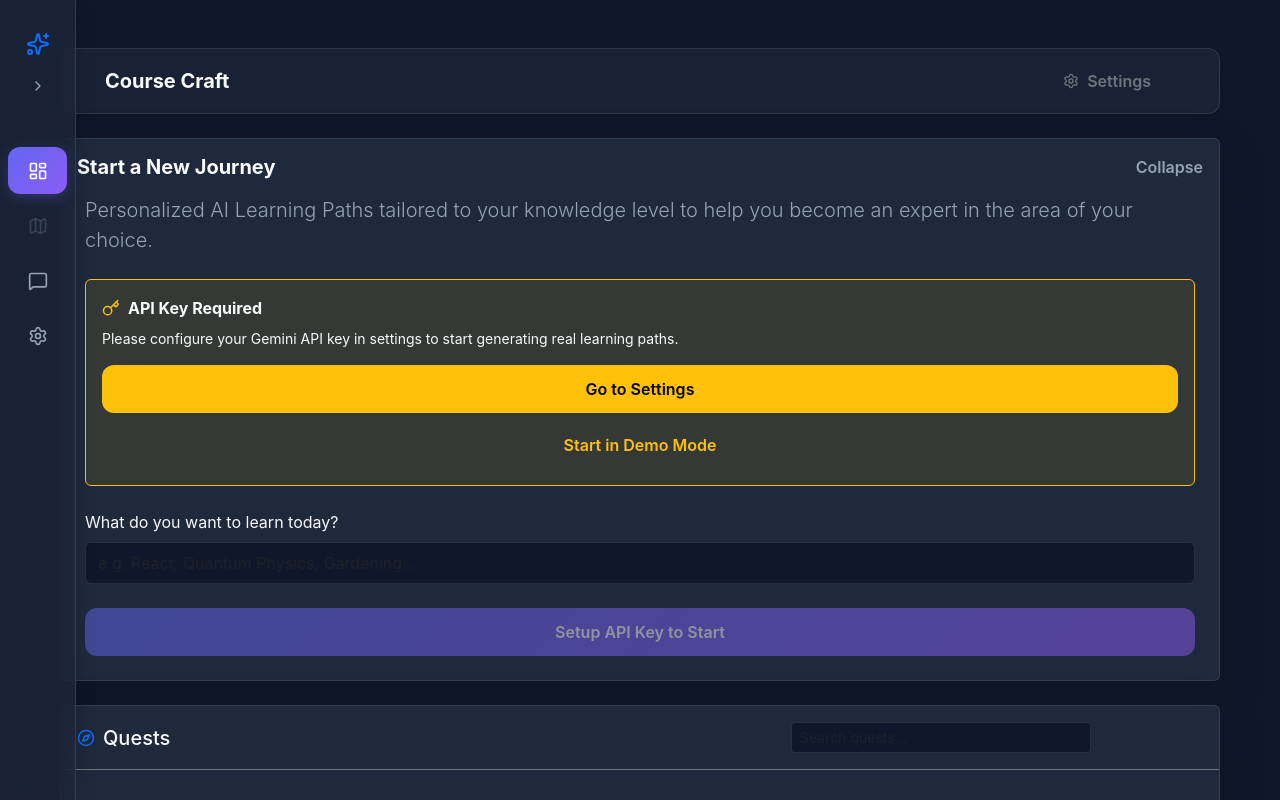
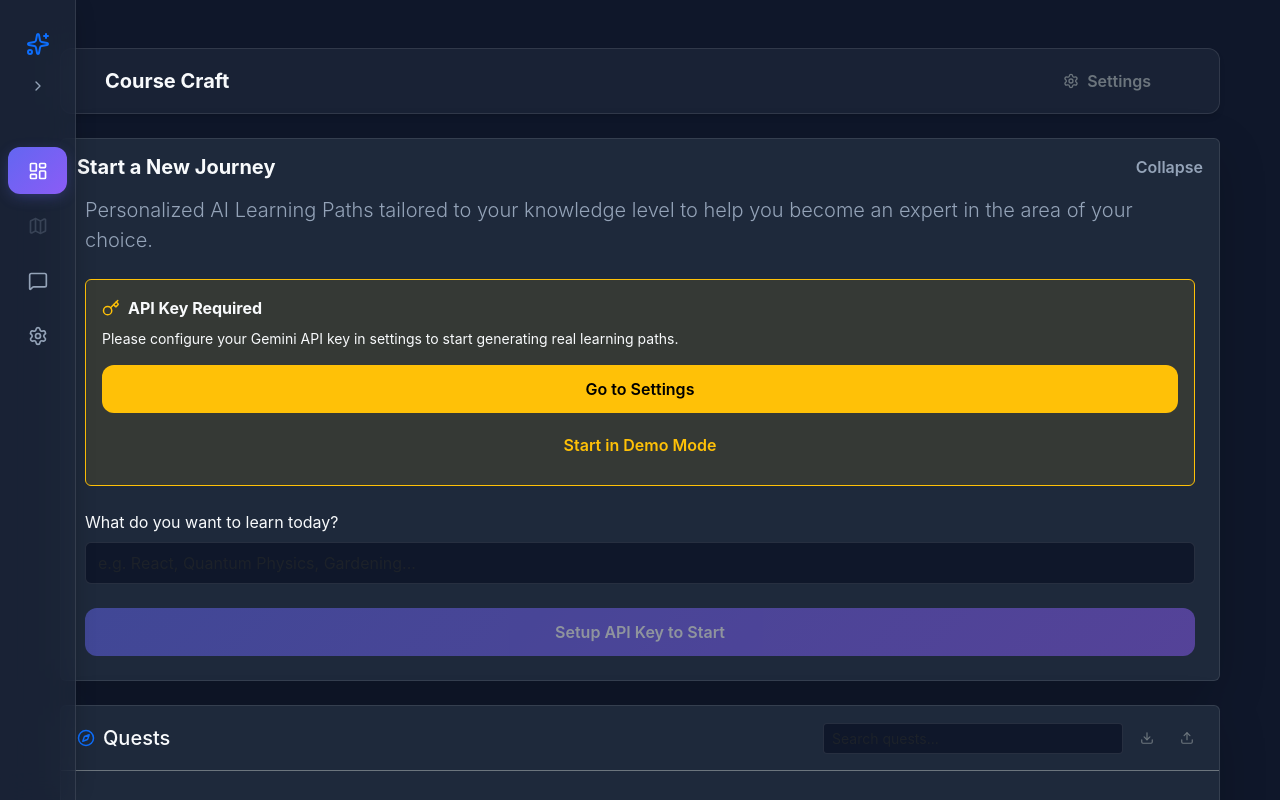
Before and after one commit to ibrezm1/Edu-assist01, a React (Vite) app in the folder client/: page / in a window 1280 px wide. Shown: the top 800 px of the page. Built offline with nearby package versions, Linux system fonts and the light colour scheme.

Commit message:
style: fix upload/download buttons icon clipping in Quests header

```diff
--- a/client/src/components/Onboarding.jsx
+++ b/client/src/components/Onboarding.jsx
@@ -255,10 +255,10 @@ const Onboarding = ({ onStart, onSelectSavedPath, onOpenSettings, apiKey, demoMo
                                             )}
                                         </div>
                                         <Stack direction="horizontal" gap={2} className="flex-shrink-0">
-                                            <Button variant="outline-secondary" size="sm" onClick={handleDownload} title="Download Backup" className="d-flex align-items-center justify-content-center" style={{ height: '30px', width: '30px' }}>
+                                            <Button variant="outline-secondary" size="sm" onClick={handleDownload} title="Download Backup" className="d-inline-flex align-items-center justify-content-center p-0" style={{ height: '32px', width: '32px' }}>
                                                 <Download size={14} />
                                             </Button>
-                                            <label className="btn btn-outline-secondary btn-sm mb-0 d-flex align-items-center justify-content-center" title="Upload Backup" style={{ cursor: 'pointer', height: '30px', width: '30px' }}>
+                                            <label className="btn btn-outline-secondary btn-sm mb-0 d-inline-flex align-items-center justify-content-center p-0" title="Upload Backup" style={{ cursor: 'pointer', height: '32px', width: '32px' }}>
                                                 <Upload size={14} />
                                                 <input type="file" hidden accept=".json" onChange={handleUpload} />
                                             </label>
```
